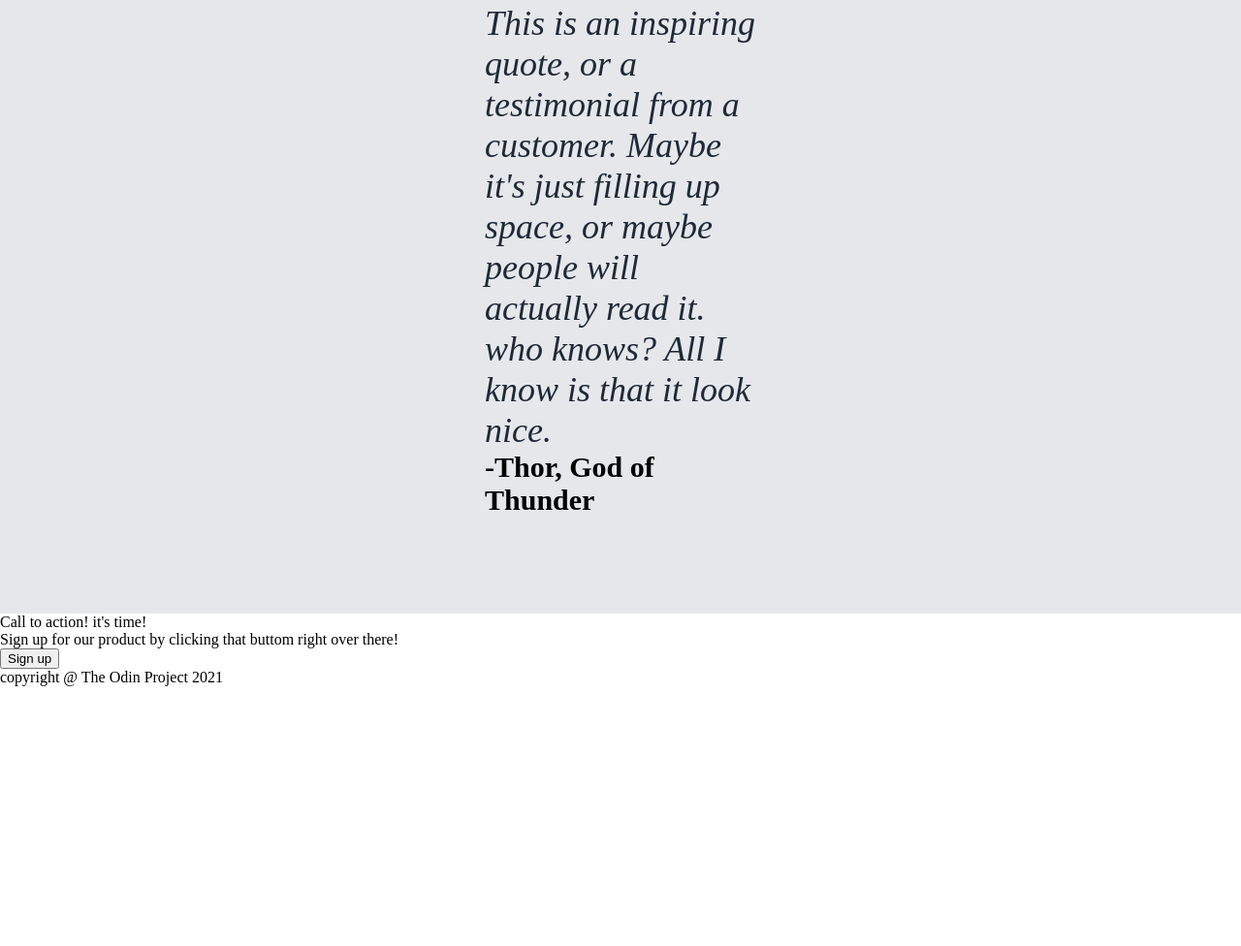
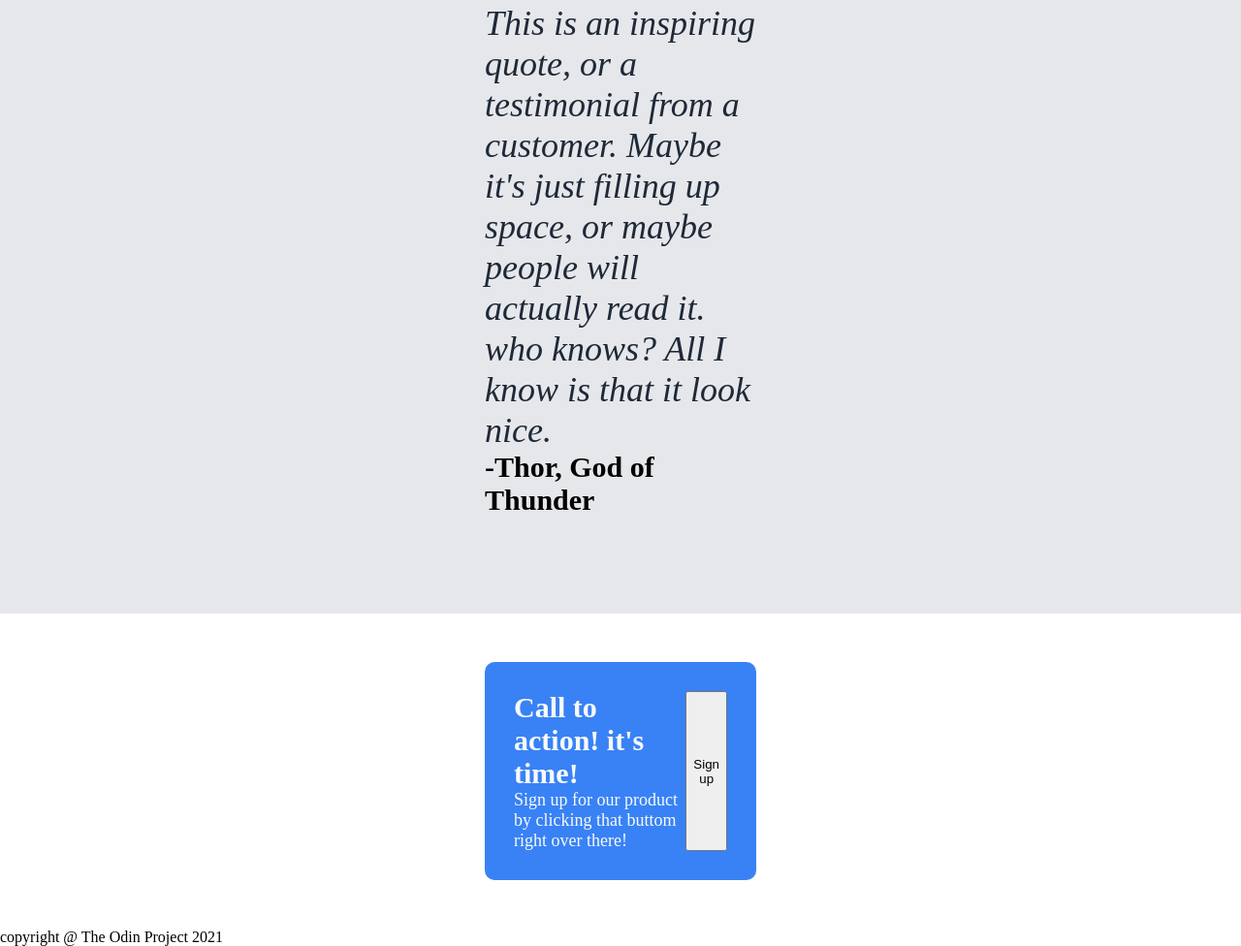
Before and after one commit to dev-gursewak/sewak, a plain HTML site: page index.html in a window 1280 px wide. Shown: the part 634-1610 px from the top of the page at 97% size. Before the commit the page ends 1342 px from the top, so only its background shows below. Drawn offline with Linux system fonts and the light colour scheme.

Commit message:
updated the call to action menu almost done with the project will be working on information menu and footer.

```diff
--- a/index.html
+++ b/index.html
@@ -61,9 +61,11 @@
             <div class="quote-author">-Thor, God of Thunder</div>
         </div>
 
-        <div>
-            <div>Call to action! it's time!</div>
-            <div>Sign up for our product by clicking that buttom right over there!</div>
+        <div class="call-to-action">
+            <div class="call-to-action-text">
+                <div class="call-to-action-text-bold">Call to action! it's time!</div>
+                <div class="call-to-action-text-message">Sign up for our product by clicking that buttom right over there!</div>
+            </div class="call-to-action-button">
             <button type="button">Sign up</button>
         </div>
         <div>
--- a/style.css
+++ b/style.css
@@ -120,3 +120,23 @@ body {
     font-weight: bold;
     font-size: 30px;
 }
+
+.call-to-action {
+    display: flex;
+    margin: 50px 500px;
+    justify-content: space-around;
+    background-color: #3882F6;
+    padding: 30px;
+    color: #f9faf8;
+    border-radius: 10px;
+
+}
+
+.call-to-action-text-bold {
+    font-weight: bold;
+    font-size: 30px;
+}
+
+.call-to-action-text-message {
+    font-size: 18px;
+}
```
